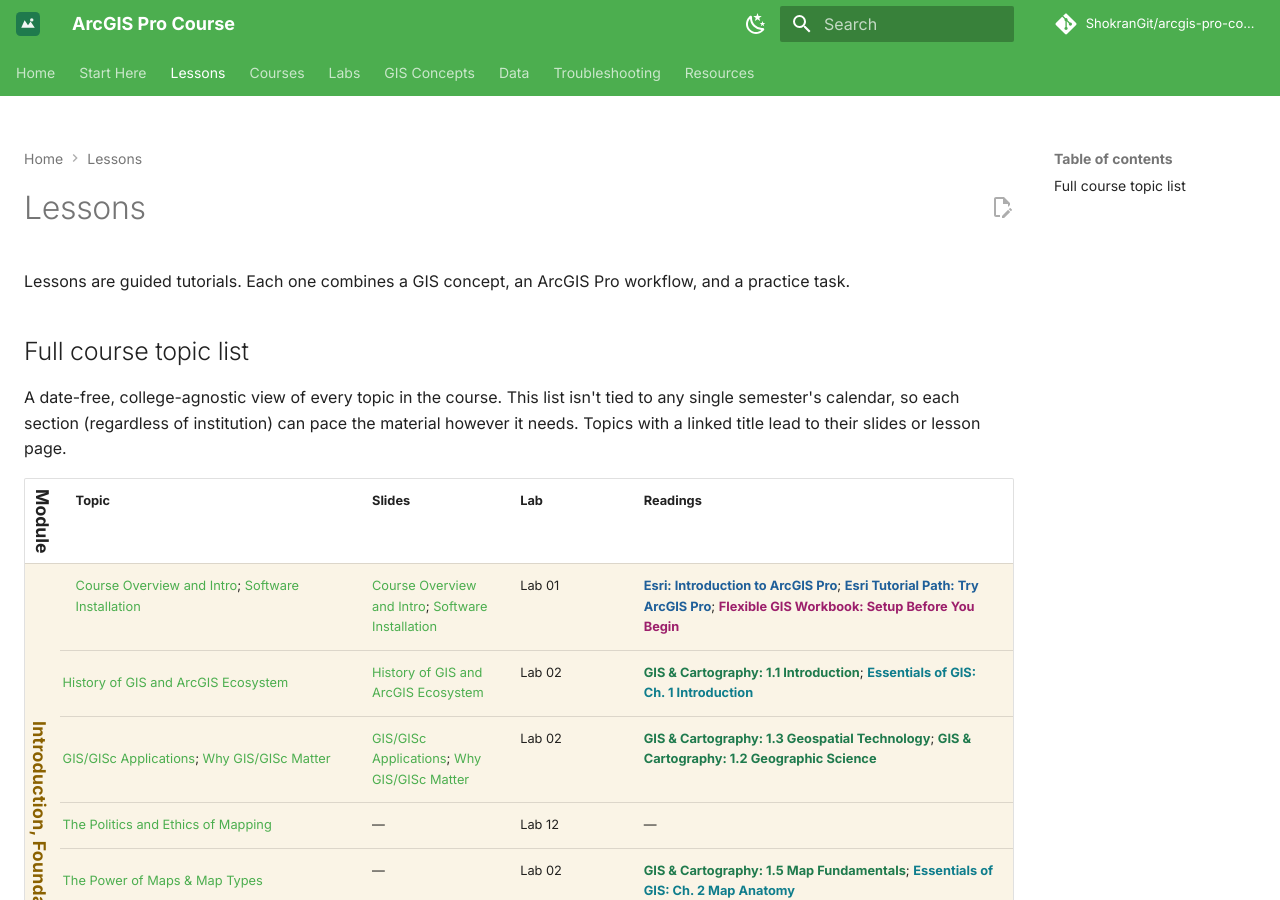
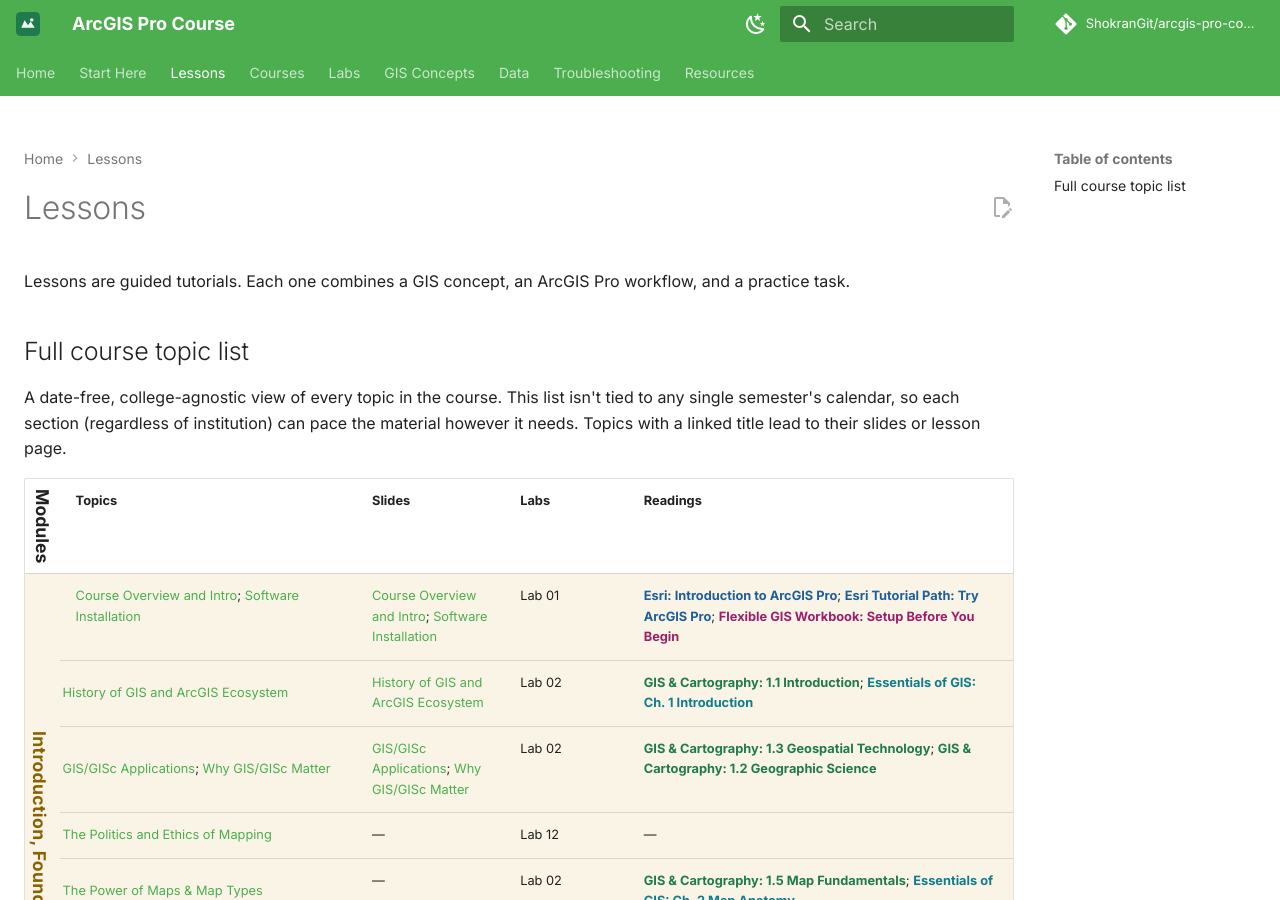
Before and after one commit to ShokranGit/arcgis-pro-course, an MkDocs documentation site: the page built from docs/lessons/index.md, in a window 1280 px wide and 900 px high. Built offline with MkDocs 1.6.1 and Material for MkDocs 9.7.7, drawn with Linux system fonts in a browser that asks for light colours; comment, search, counter and statistics services are not loaded.

Commit message:
Fix table headers in lessons index

```diff
--- a/docs/lessons/index.md
+++ b/docs/lessons/index.md
@@ -8,7 +8,7 @@ A date-free, college-agnostic view of every topic in the course. This list isn't
 
 <div class="topics-table" markdown="1">
 
-| Module | Topic | Slides | Lab | Readings |
+| Modules | Topics | Slides | Labs | Readings |
 |---|---|---|---|---|
 | <span class="module-badge module-intro">Introduction, Foundations, and Data Management</span> | [Course Overview and Intro](00-introduction-to-gis.md); [Software Installation](00-introduction-to-gis.md) | [Course Overview and Intro](../slides/introduction-to-gis.md); [Software Installation](../slides/introduction-to-gis.md) | Lab 01 | [Esri: Introduction to ArcGIS Pro](https://doc.esri.com/en/arcgis-pro/latest/get-started/get-started.html){: .src-esri}; [Esri Tutorial Path: Try ArcGIS Pro](https://learn.arcgis.com/en/paths/try-arcgis-pro/){: .src-esri}; [Flexible GIS Workbook: Setup Before You Begin](https://mlpp.pressbooks.pub/flexiblegisworkbookpro/front-matter/setup-before-you-begin/){: .src-workbook} |
 | <span class="module-badge module-intro">Introduction, Foundations, and Data Management</span> | [History of GIS and ArcGIS Ecosystem](00-introduction-to-gis.md) | [History of GIS and ArcGIS Ecosystem](../slides/introduction-to-gis.md) | Lab 02 | [GIS & Cartography: 1.1 Introduction](https://slcc.pressbooks.pub/maps/chapter/1-1/){: .src-cartography}; [Essentials of GIS: Ch. 1 Introduction](https://saylordotorg.github.io/text_essentials-of-geographic-information-systems/s05-introduction.html){: .src-essentials} |
```
